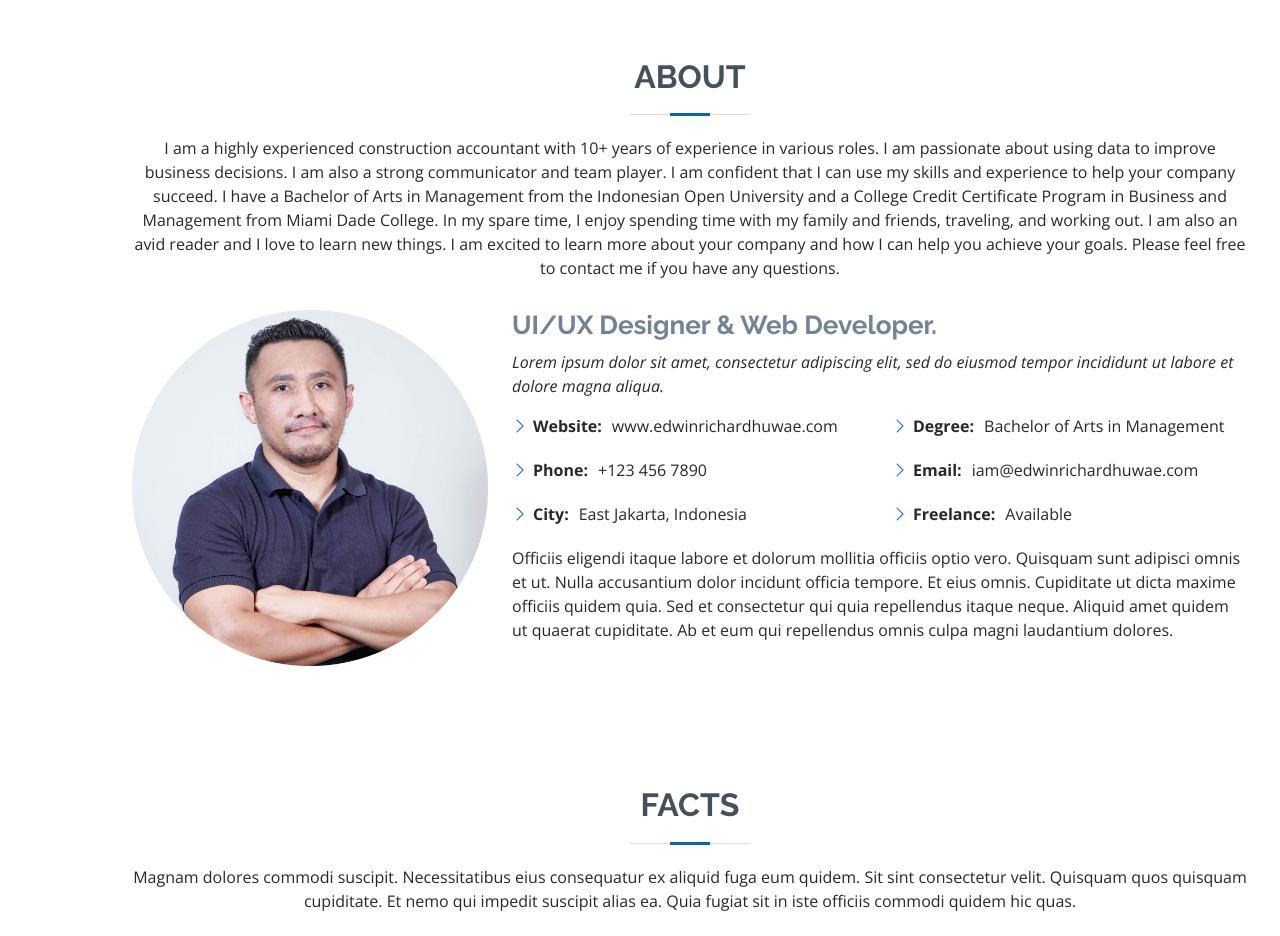
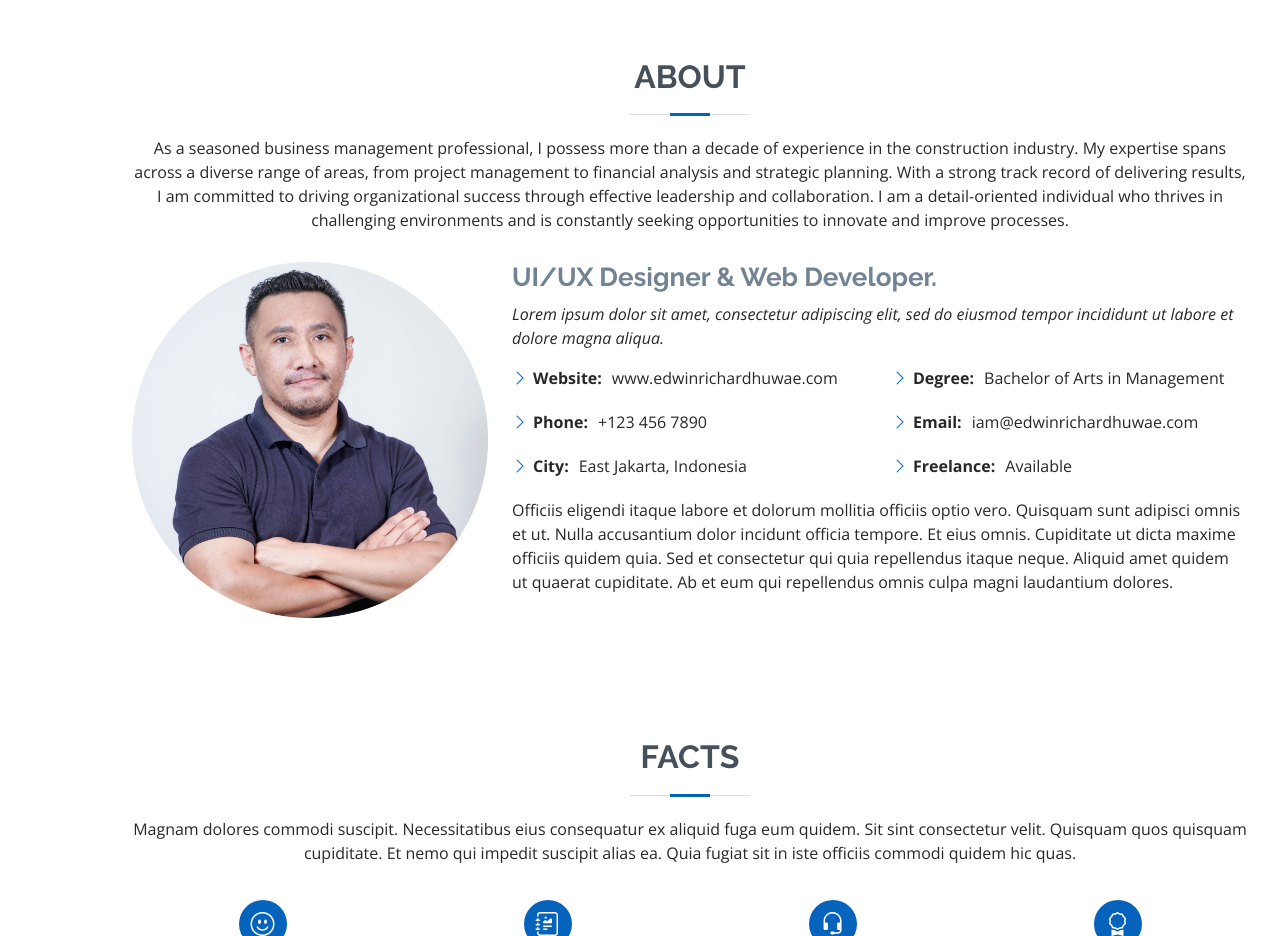
Before and after one commit to edwinrichardhuwae/edwinrichardhuwae.github.io, a plain HTML site: page index.html in a window 1280 px wide. Shown: the part 802-1738 px from the top of the page. Drawn offline with nearby package versions, Linux system fonts and the light colour scheme.

Commit message:
changed about section

```diff
--- a/index.html
+++ b/index.html
@@ -78,13 +78,7 @@
 
         <div class="section-title">
           <h2>About</h2>
-          <p>I am a highly experienced construction accountant with 10+ years of experience in various roles. I am passionate about using data to improve business decisions. I am also a strong communicator and team player. I am confident that I can use my skills and experience to help your company succeed.
-
-            I have a Bachelor of Arts in Management from the Indonesian Open University and a College Credit Certificate Program in Business and Management from Miami Dade College.
-
-            In my spare time, I enjoy spending time with my family and friends, traveling, and working out. I am also an avid reader and I love to learn new things.
-
-            I am excited to learn more about your company and how I can help you achieve your goals. Please feel free to contact me if you have any questions.</p>
+          <p>As a seasoned business management professional, I possess more than a decade of experience in the construction industry. My expertise spans across a diverse range of areas, from project management to financial analysis and strategic planning. With a strong track record of delivering results, I am committed to driving organizational success through effective leadership and collaboration. I am a detail-oriented individual who thrives in challenging environments and is constantly seeking opportunities to innovate and improve processes.</p>
         </div>
 
         <div class="row">
```
